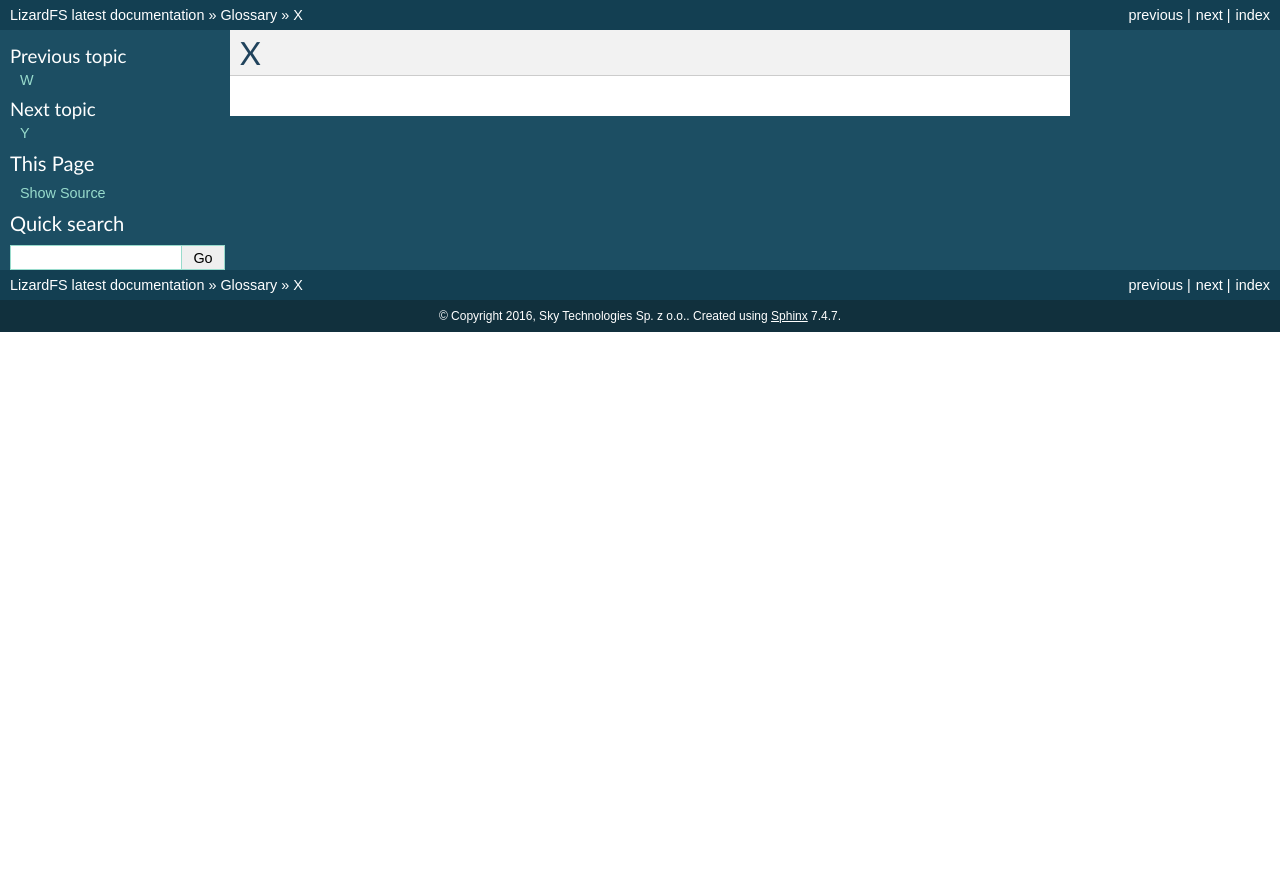
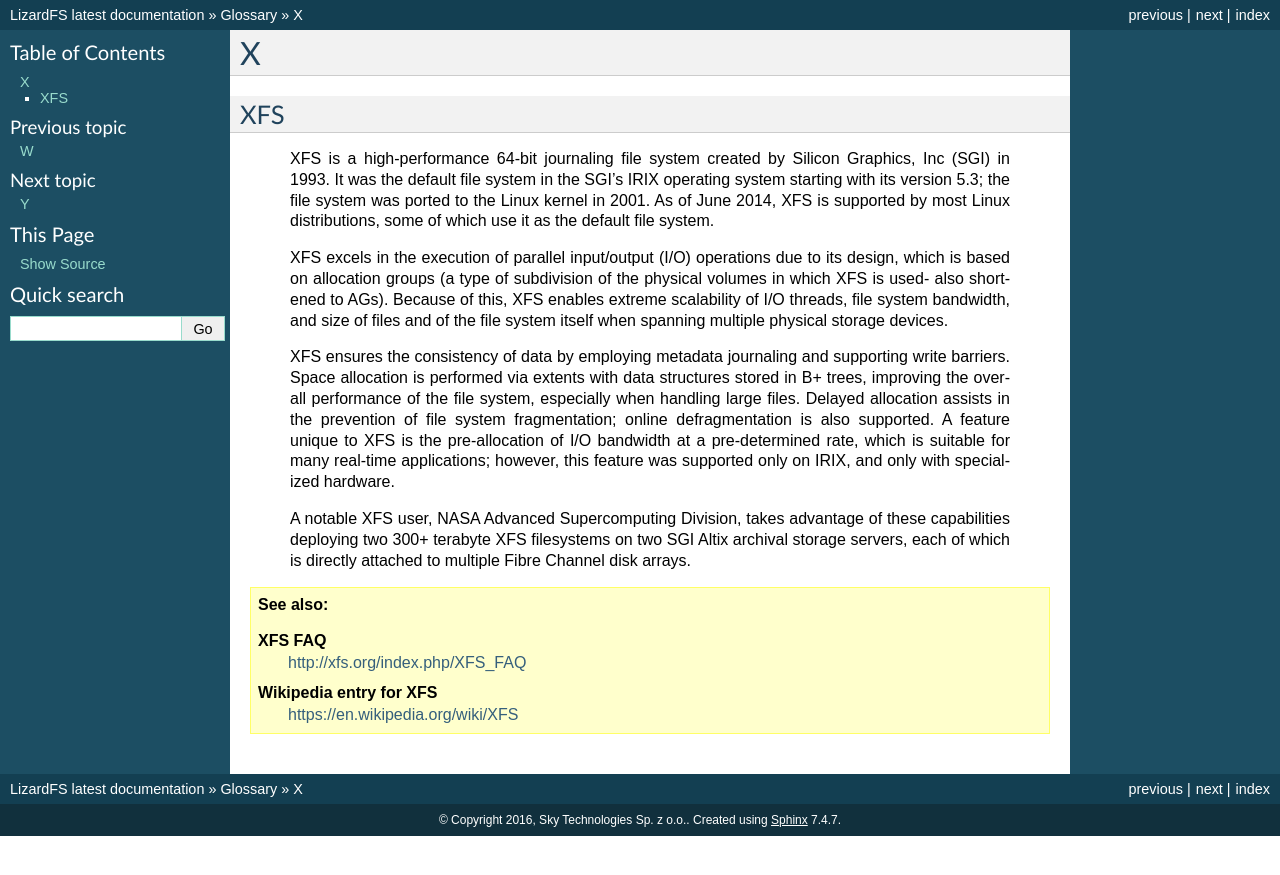
Before and after one commit to lizardfs/documentation, a Sphinx documentation site: the page built from source/glossary/x.rst, in a window 1280 px wide. Shown: the top 875 px of the page. Built offline with Sphinx 7.4.7, drawn with Linux system fonts in a browser that asks for light colours; pages that are not in the unit, such as notebooks, are missing from menus.

Commit message:
doc: added glossary entries for zfs and xfs

```diff
--- a/source/glossary/x.rst
+++ b/source/glossary/x.rst
@@ -1,3 +1,44 @@
 ***
  X
 ***
+
+.. _xfs:
+
+XFS
+===
+
+  XFS is a high-performance 64-bit journaling file system created by Silicon
+  Graphics, Inc (SGI) in 1993. It was the default file system in the SGI's
+  IRIX operating system starting with its version 5.3; the file system was
+  ported to the Linux kernel in 2001. As of June 2014, XFS is supported by
+  most Linux distributions, some of which use it as the default file system.
+
+  XFS excels in the execution of parallel input/output (I/O) operations due to
+  its design, which is based on allocation groups (a type of subdivision of
+  the physical volumes in which XFS is used- also shortened to AGs). Because
+  of this, XFS enables extreme scalability of I/O threads, file system
+  bandwidth, and size of files and of the file system itself when spanning
+  multiple physical storage devices.
+
+  XFS ensures the consistency of data by employing metadata journaling and
+  supporting write barriers. Space allocation is performed via extents with
+  data structures stored in B+ trees, improving the overall performance of the
+  file system, especially when handling large files. Delayed allocation
+  assists in the prevention of file system fragmentation; online
+  defragmentation is also supported. A feature unique to XFS is the
+  pre-allocation of I/O bandwidth at a pre-determined rate, which is suitable
+  for many real-time applications; however, this feature was supported only on
+  IRIX, and only with specialized hardware.
+
+  A notable XFS user, NASA Advanced Supercomputing Division, takes advantage
+  of these capabilities deploying two 300+ terabyte XFS filesystems on two SGI
+  Altix archival storage servers, each of which is directly attached to
+  multiple Fibre Channel disk arrays.
+
+.. seealso::
+
+   **XFS FAQ**
+      http://xfs.org/index.php/XFS_FAQ
+
+   **Wikipedia entry for XFS**
+      https://en.wikipedia.org/wiki/XFS
```
Also changed, not shown: source/glossary/z.rst (+42 -0 lines).
